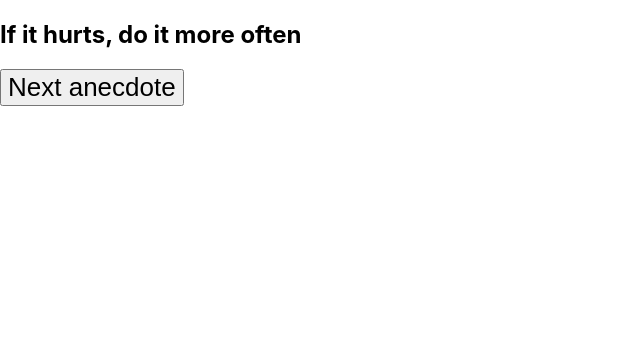
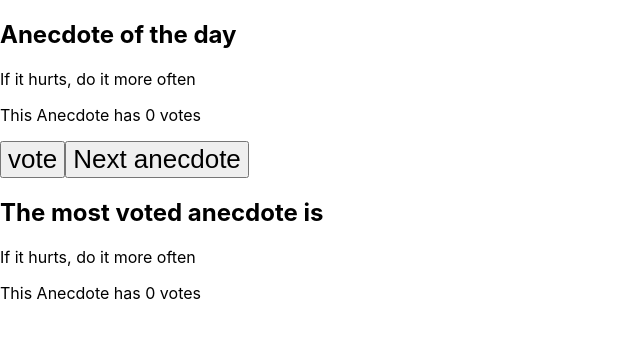
Before and after one commit to HrHrM/Fullstack-Open-2021, a React (Vite) app in the folder FullStack-Open-2021-Course/: page / in a window 1280 px wide. Shown: the top 338 px of the page, without its empty margins (0-640 px from the left). Built offline with nearby package versions, Linux system fonts and the light colour scheme.

Commit message:
Finished 1.14

```diff
--- a/FullStack-Open-2021-Course/src/App.jsx
+++ b/FullStack-Open-2021-Course/src/App.jsx
@@ -2,32 +2,38 @@ import React, { useState } from 'react'
 import logo                from './logo.svg'
 import './App.css'
 import Button              from './Components/Button'
+import Anecdote            from './Components/Anecdote'
 
 
 const App = ({ anecdotes }) => {
 
   const [ selected, setSelected ] = useState(0)
-  const [ votes, setVotes ]       = useState(0)
-  console.log(anecdotes[selected])
+  const [ votes, setVotes ]       = useState(Array(anecdotes.length).fill(0))
+
+  const votes_copy = [...votes]
+  votes_copy[selected] += 1
+  const indexOfMax = votes.indexOf(Math.max(...votes))
 
   const handleRandom = () => {
-    setSelected(Math.floor(Math.random()*anecdotes.length))
     console.log(anecdotes[selected])
+    return(
+      setSelected( Math.floor(Math.random()* anecdotes.length)  )
+    )
   }
-  const handleVote = () => {
-    setVotes(votes)
+  const handleVotes = () => {
+    setVotes(votes_copy)
   }
-
 
   return(
     <div>
+      <Anecdote name = {'Anecdote of the day'} anecdote={anecdotes[selected]} vote = {votes[selected]} />
+
       <div>
-        <h2> {anecdotes[selected]} </h2>
-      </div>
-      <div>
+        <Button text = {'vote'} handler = {handleVotes} />
         <Button text = {'Next anecdote'} handler = {handleRandom} />
       </div>
 
+      <Anecdote name = {'The most voted anecdote is'} anecdote={anecdotes[indexOfMax]} vote = {votes[indexOfMax]} />
     </div>
   )
 }
--- /dev/null
+++ b/FullStack-Open-2021-Course/src/Components/Anecdote.jsx
@@ -0,0 +1,17 @@
+import Title from './Title'
+
+const Anecdote = ({ name, anecdote, vote }) => {
+    return(
+        <>
+            <Title name = {name} />
+            <p>
+                {anecdote}
+            </p>
+            <p>
+                This Anecdote has {vote} votes
+            </p>
+        </>
+    )
+}
+
+export default Anecdote
--- /dev/null
+++ b/FullStack-Open-2021-Course/src/Components/Title.jsx
@@ -0,0 +1,11 @@
+import React from "react";
+
+const Title = ({name}) => {
+    return(
+        <h2>
+            {name}
+        </h2>
+    )
+}
+
+export default Title
```
